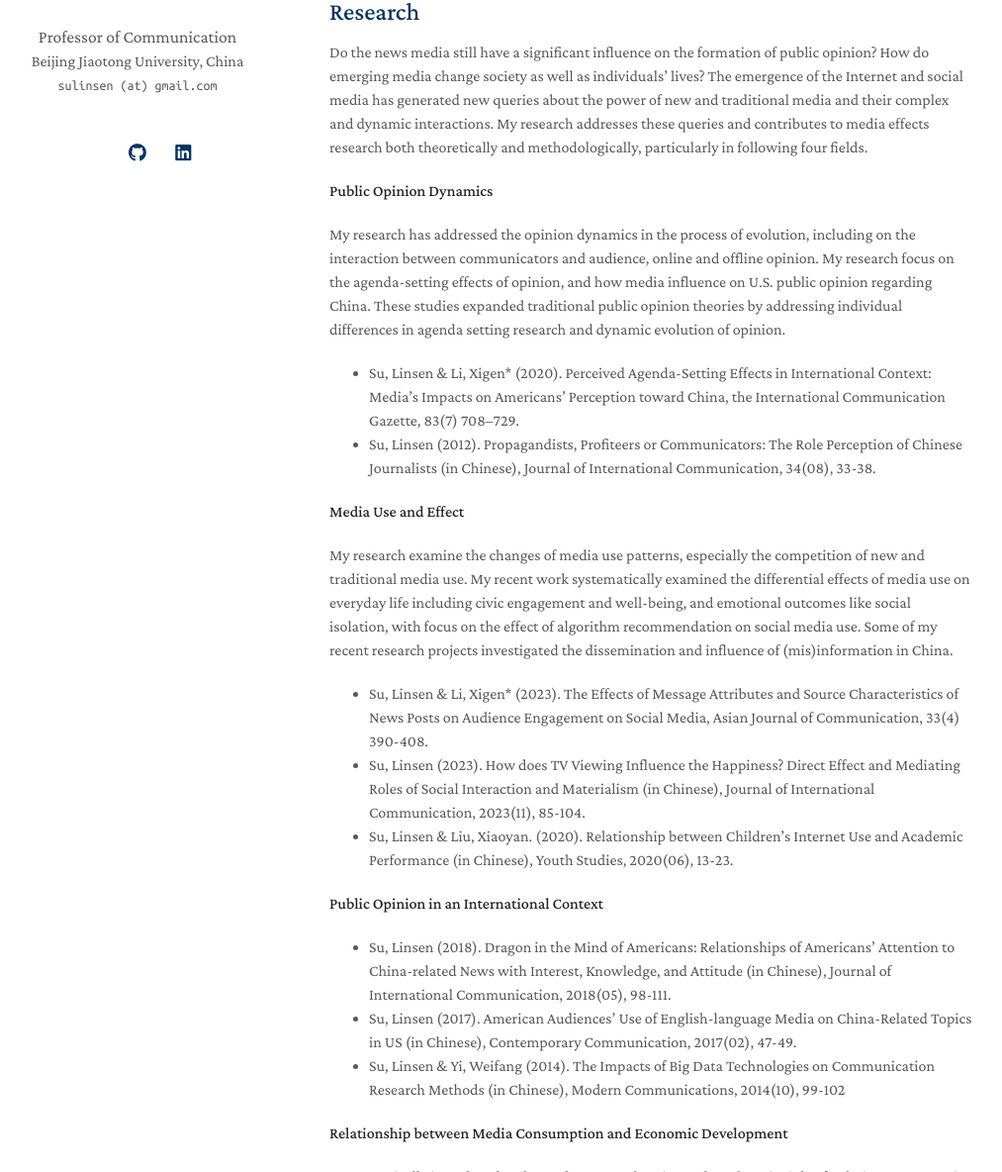
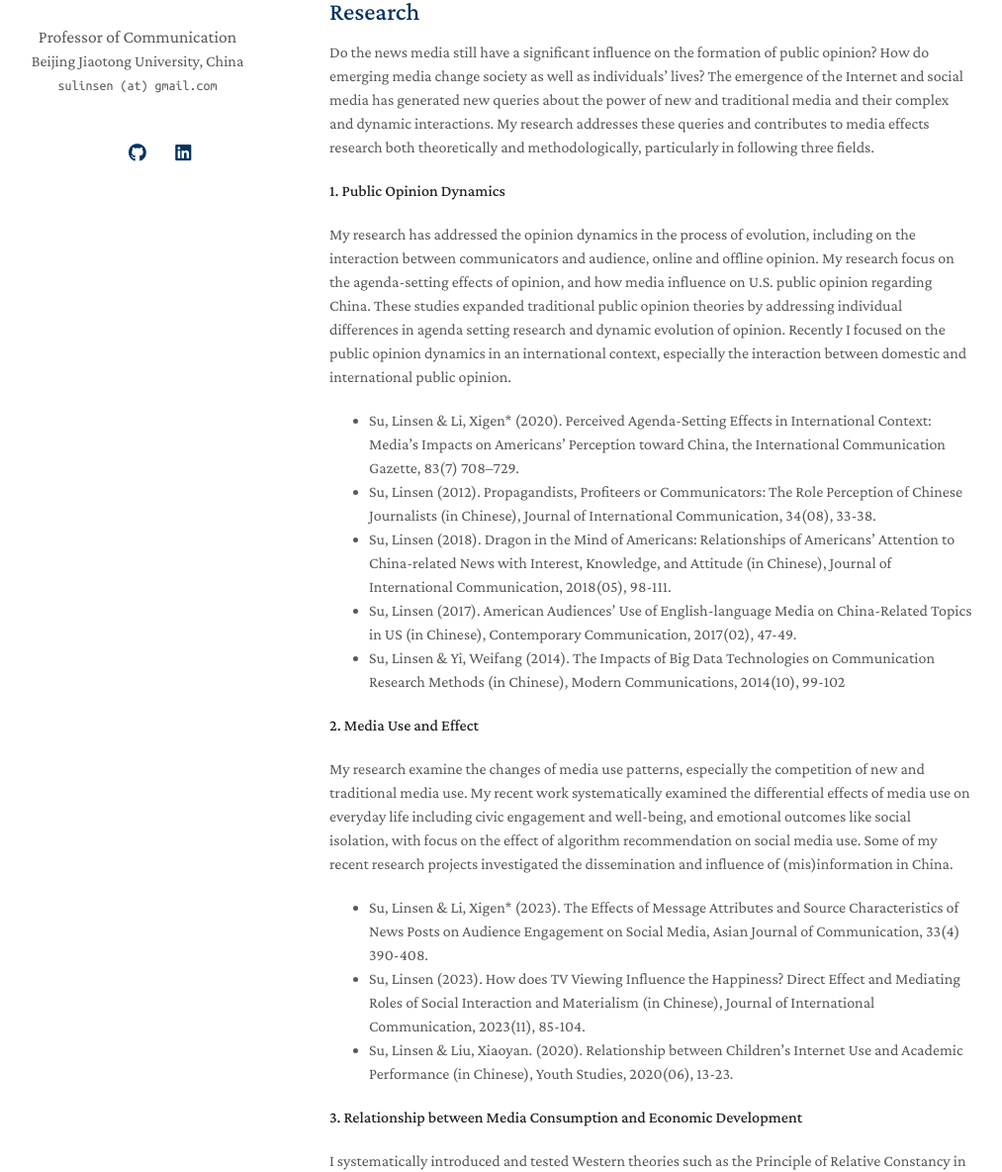
Before and after one commit to linsensu/home, a Jekyll site: the page built from index.md, in a window 1280 px wide and 1400 px high, scrolled down 569 px. Shown: the part 216-1400 px from the top of the window at 99% size, without its empty margins (137-1150 px from the left). Built offline with Jekyll 4.4.1, drawn with Linux system fonts in a browser that asks for light colours; a style sheet for code colours, icons or effects is not loaded; our own code applies the rules of GitHub Pages for plain Markdown files; part of the change alters nothing that is shown.

Commit message:
Update index.md

```diff
--- a/index.md
+++ b/index.md
@@ -16,16 +16,19 @@ My research has been published in peer-reviewed journals, including internationa
 - **Online public opinion:** opinion dynamics in the process of evolution, including on the interaction between domestic and international public opinion, as well as online and offline opinion
 
 ## Research
-Do the news media still have a significant influence on the formation of public opinion? How do emerging media change society as well as individuals’ lives? The emergence of the Internet and social media has generated new queries about the power of new and traditional media and their complex and dynamic interactions. My research addresses these queries and contributes to media effects research both theoretically and methodologically, particularly in following four fields.
+Do the news media still have a significant influence on the formation of public opinion? How do emerging media change society as well as individuals’ lives? The emergence of the Internet and social media has generated new queries about the power of new and traditional media and their complex and dynamic interactions. My research addresses these queries and contributes to media effects research both theoretically and methodologically, particularly in following three fields.
 
-**Public Opinion Dynamics**
+**1. Public Opinion Dynamics**
 
-My research has addressed the opinion dynamics in the process of evolution, including on the interaction between communicators and audience, online and offline opinion. My research focus on the agenda-setting effects of opinion, and how media influence on U.S. public opinion regarding China. These studies expanded traditional public opinion theories by addressing individual differences in agenda setting research and dynamic evolution of opinion.
+My research has addressed the opinion dynamics in the process of evolution, including on the interaction between communicators and audience, online and offline opinion. My research focus on the agenda-setting effects of opinion, and how media influence on U.S. public opinion regarding China. These studies expanded traditional public opinion theories by addressing individual differences in agenda setting research and dynamic evolution of opinion. Recently I focused on the public opinion dynamics in an international context, especially the interaction between domestic and international public opinion.
 
 - Su, Linsen & Li, Xigen* (2020). Perceived Agenda-Setting Effects in International Context: Media’s Impacts on Americans’ Perception toward China, the International Communication Gazette, 83(7) 708–729.
 - Su, Linsen (2012). Propagandists, Profiteers or Communicators: The Role Perception of Chinese Journalists (in Chinese), Journal of International Communication, 34(08), 33-38.
+- Su, Linsen (2018). Dragon in the Mind of Americans: Relationships of Americans’ Attention to China-related News with Interest, Knowledge, and Attitude (in Chinese), Journal of International Communication, 2018(05), 98-111.
+- Su, Linsen (2017). American Audiences’ Use of English-language Media on China-Related Topics in US (in Chinese), Contemporary Communication, 2017(02), 47-49.
+- Su, Linsen & Yi, Weifang (2014). The Impacts of Big Data Technologies on Communication Research Methods (in Chinese), Modern Communications, 2014(10), 99-102
 
-**Media Use and Effect**
+**2. Media Use and Effect**
 
 My research examine the changes of media use patterns, especially the competition of new and traditional media use. My recent work systematically examined the differential effects of media use on everyday life including civic engagement and well-being, and emotional outcomes like social isolation, with focus on the effect of algorithm recommendation on social media use. Some of my recent research projects investigated the dissemination and influence of (mis)information in China.
 
@@ -33,13 +36,7 @@ My research examine the changes of media use patterns, especially the competitio
 - Su, Linsen (2023). How does TV Viewing Influence the Happiness? Direct Effect and Mediating Roles of Social Interaction and Materialism (in Chinese), Journal of International Communication, 2023(11), 85-104.
 - Su, Linsen & Liu, Xiaoyan. (2020). Relationship between Children's Internet Use and Academic Performance (in Chinese), Youth Studies, 2020(06), 13-23.
 
-**Public Opinion in an International Context**
-
-- Su, Linsen (2018). Dragon in the Mind of Americans: Relationships of Americans’ Attention to China-related News with Interest, Knowledge, and Attitude (in Chinese), Journal of International Communication, 2018(05), 98-111.
-- Su, Linsen (2017). American Audiences’ Use of English-language Media on China-Related Topics in US (in Chinese), Contemporary Communication, 2017(02), 47-49.
-- Su, Linsen & Yi, Weifang (2014). The Impacts of Big Data Technologies on Communication Research Methods (in Chinese), Modern Communications, 2014(10), 99-102
-
-**Relationship between Media Consumption and Economic Development**
+**3. Relationship between Media Consumption and Economic Development**
 
 I systematically introduced and tested Western theories such as the Principle of Relative Constancy in the Chinese context. I highlighted the amplifying effects of media consumption on macroeconomic fluctuations in China, contrasting Western theories, and provided theoretical and practical frameworks for evaluating regional media and cultural industries.
 
```
